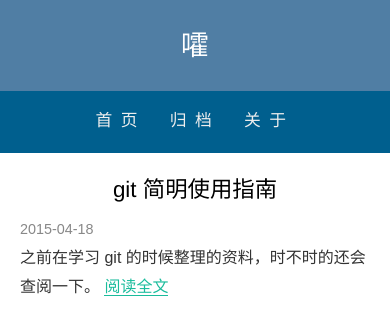
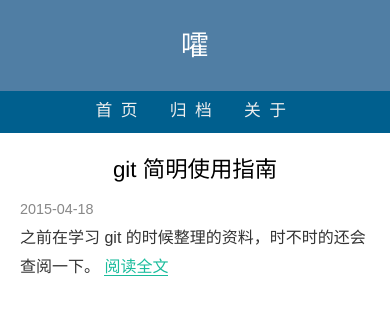
Before and after one commit to for-l00p/zhangziang.github.io, a Jekyll site: the page built from index.html, in a window 390 px wide. Shown: the top 335 px of the page. Built offline with Jekyll 4.4.1, drawn with Linux system fonts in a browser that asks for light colours.

Commit message:
change style on mobile

```diff
--- a/css/style.css
+++ b/css/style.css
@@ -75,7 +75,7 @@ nav a,nav a:link,nav a:visited,nav a:active,nav a:hover{
     }
     nav li{
         display: inline-block;
-        margin: 10px 10px;
+        margin: 0px 10px;
         padding: 0 !important;
     }
     nav li a:hover {
```
